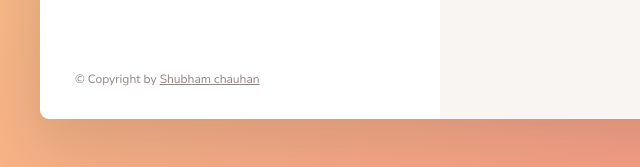
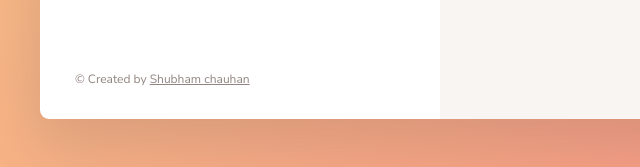
Before and after one commit to Shubhamchauhan777/forkify-application, a website built with Parcel: page index.html in a window 1280 px wide. Shown: the part 1102-1269 px from the top of the page, 0-640 px from the left. Built offline with nearby package versions, Linux system fonts and the light colour scheme.

Commit message:
Update index.html

```diff
--- a/index.html
+++ b/index.html
@@ -122,7 +122,7 @@
         </div>
 
         <p class="copyright">
-          &copy; Copyright by
+          &copy; Created by
           <a
             class="twitter-link"
             target="_blank"
```
